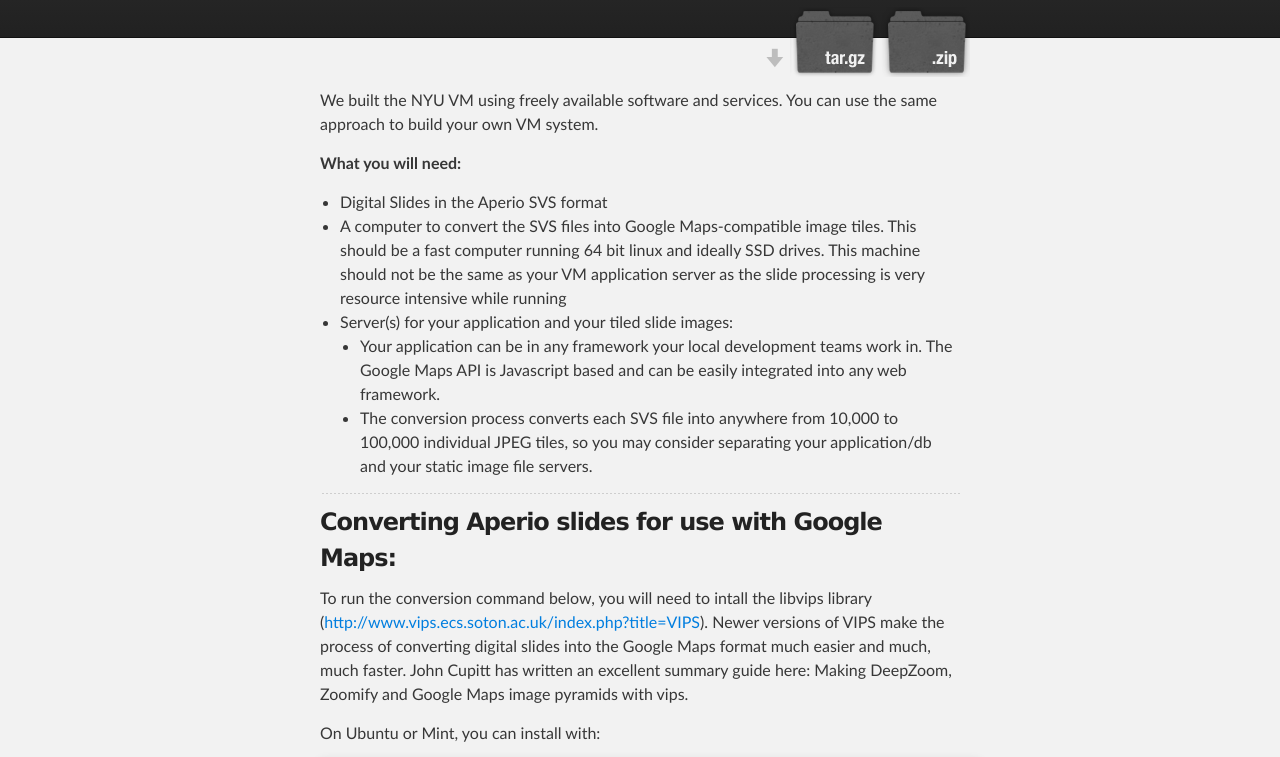
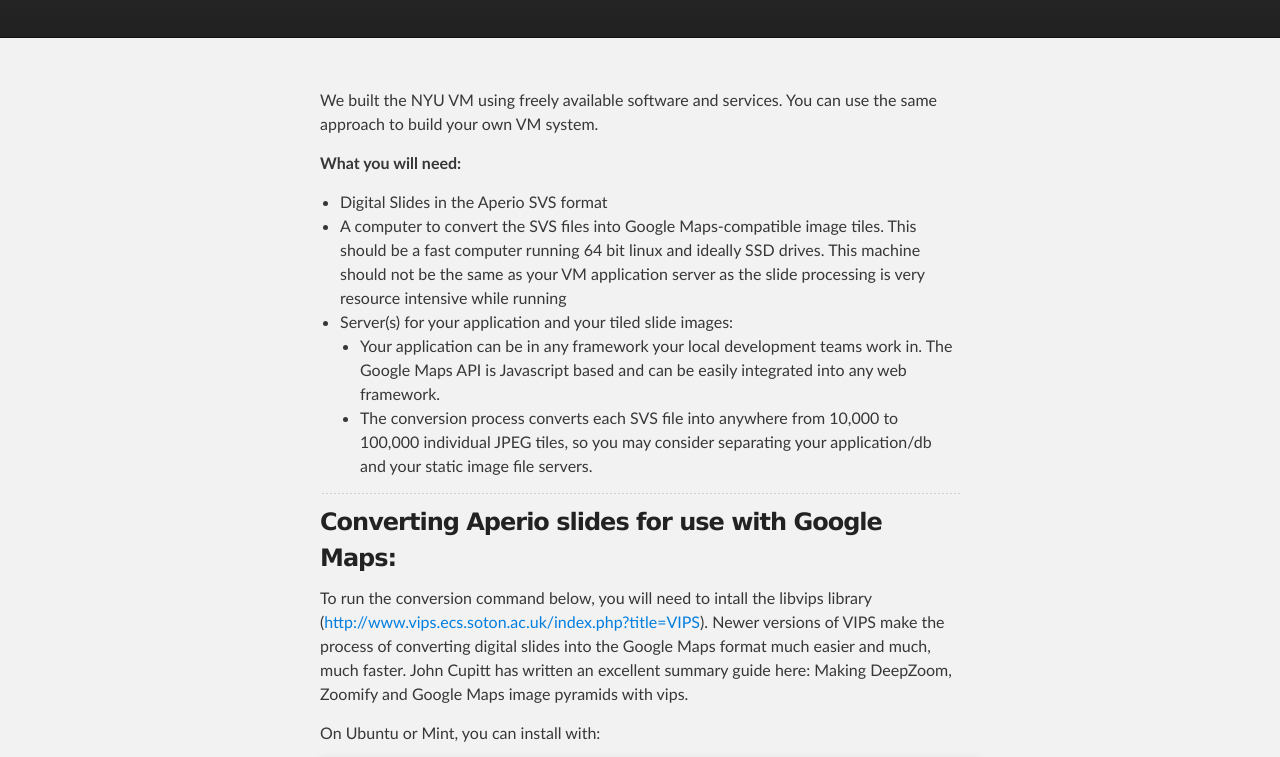
Before and after one commit to iime/virtualmicroscope, a plain HTML site: page index.html in a window 1280 px wide. Shown: the part 172-929 px from the top of the page. Drawn offline with Linux system fonts and the light colour scheme.

Commit message:
Update index.html

```diff
--- a/index.html
+++ b/index.html
@@ -21,10 +21,6 @@
           <h1 id="project_title">Virtualmicroscope</h1>
           <h2 id="project_tagline">NYU School of Medicine Virtual Microscope Application</h2>
 
-            <section id="downloads">
-              <a class="zip_download_link" href="https://github.com/iime/virtualmicroscope/zipball/master">Download this project as a .zip file</a>
-              <a class="tar_download_link" href="https://github.com/iime/virtualmicroscope/tarball/master">Download this project as a tar.gz file</a>
-            </section>
         </header>
     </div>
 
```
